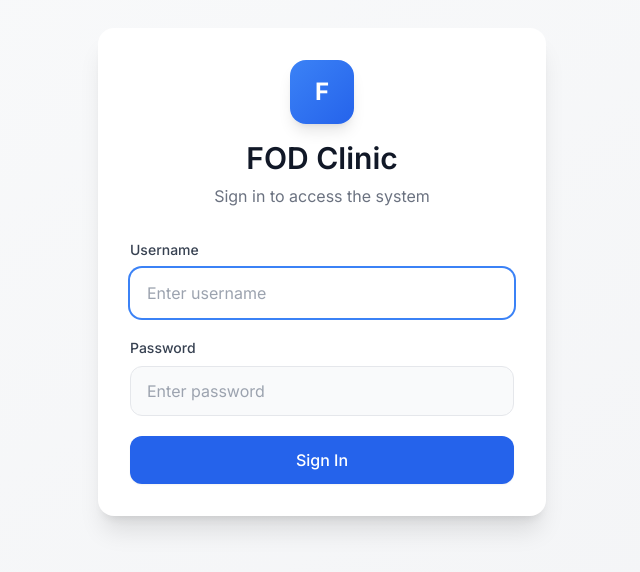
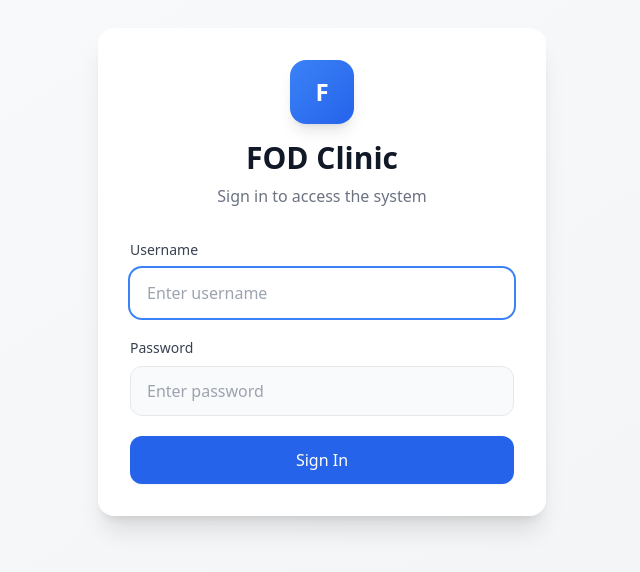
Before and after one commit to daalodaalo123-bit/of, a Next.js app in the folder nextjs-app/: page /login in a window 1280 px wide. Shown: the part 128-700 px from the top of the page, without its empty margins (318-958 px from the left). Built offline with nearby package versions, Linux system fonts and the light colour scheme.

Commit message:
Fix Vercel build: remove next/font/google to avoid font-loader errors
- Replace Inter font with system font stack (font-sans)
- next-font-loader can fail on Vercel during Google Font fetch

```diff
--- a/nextjs-app/app/layout.tsx
+++ b/nextjs-app/app/layout.tsx
@@ -1,10 +1,7 @@
 import type { Metadata } from 'next'
-import { Inter } from 'next/font/google'
 import './globals.css'
 
 export const dynamic = 'force-dynamic'
-
-const inter = Inter({ subsets: ['latin'] })
 
 export const metadata: Metadata = {
   title: 'FOD Clinic Management System',
@@ -18,7 +15,7 @@
 }) {
   return (
     <html lang="en">
-      <body className={inter.className}>{children}</body>
+      <body className="font-sans antialiased">{children}</body>
     </html>
   )
 }
```
